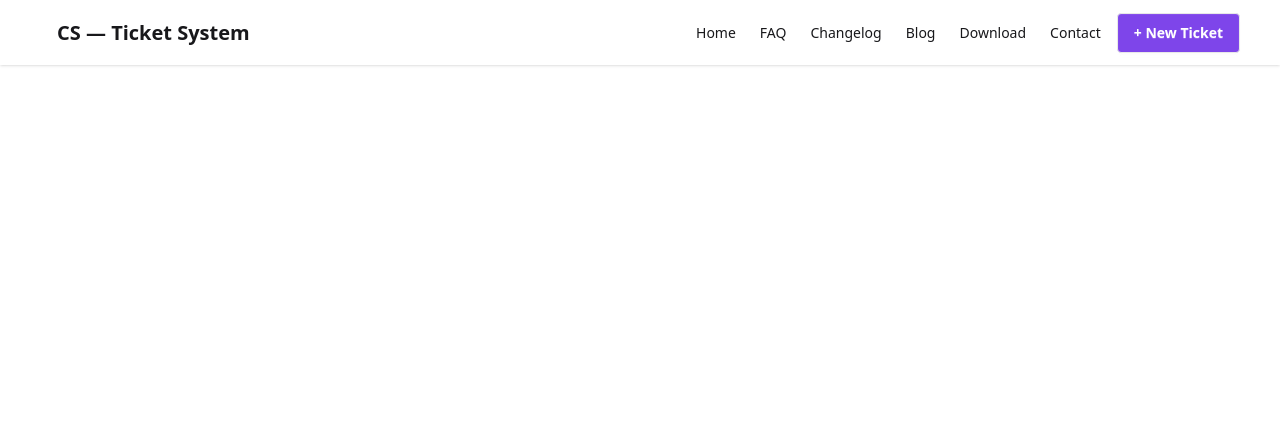
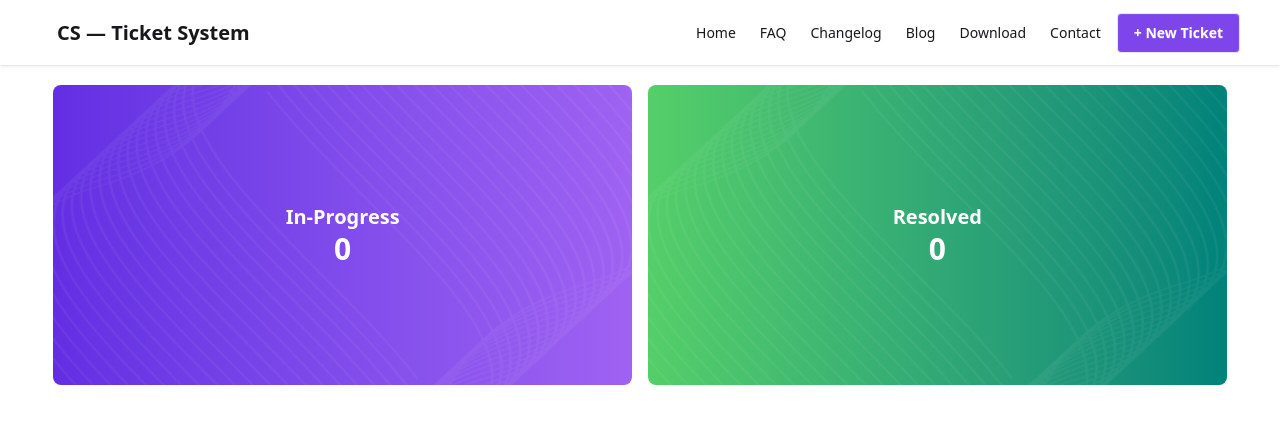
Before and after one commit to Alamin-Rintu/customer-support, a React (Vite) app: page / in a window 1280 px wide. Shown: the top 424 px of the page. Built offline with nearby package versions, Linux system fonts and the light colour scheme.

Commit message:
added in-progress and resolved section

```diff
--- a/src/App.jsx
+++ b/src/App.jsx
@@ -1,8 +1,8 @@
+import vectorImg from './assets/vector1.png'
+
 function App() {
-
   return (
     <>
-
       <div className="navbar bg-base-100 shadow-sm px-10">
         <div className="flex-1">
           <a className="btn btn-ghost text-xl">CS — Ticket System</a>
@@ -22,8 +22,41 @@ function App() {
         </div>
       </div>
 
+      {/* Banner section */}
+      <section className="w-11/12 mx-auto flex  gap-4 h-[300px] mt-5">
+        <div className="w-1/2 bg-gradient-to-r from-[#632EE3] to-[#9F62F2] rounded-lg flex flex-col justify-center items-center text-white relative overflow-hidden">
+          <img
+            src={vectorImg}
+            alt=""
+            className="absolute bottom-0 left-0 h-full opacity-50"
+          />
+          <img
+            src={vectorImg}
+            alt=""
+            className="absolute bottom-0 right-0 h-full opacity-50 rotate-180"
+          />
+          <h2 className="text-xl font-semibold ">In-Progress</h2>
+          <p className="text-3xl font-bold ">0</p>
+        </div>
 
-
+        {/* Resolved Card */}
+        <div className="w-1/2 bg-gradient-to-r from-[#54CF68] to-[#00827A] rounded-lg flex flex-col justify-center items-center text-white relative overflow-hidden">
+          {/* Vector LEFT */}
+          <img
+            src={vectorImg}
+            alt="vector left"
+            className="absolute bottom-0 left-0 h-full opacity-50"
+          />
+          {/* Vector RIGHT */}
+          <img
+            src={vectorImg}
+            alt="vector right"
+            className="absolute bottom-0 right-0 h-full opacity-50 rotate-180"
+          />
+          <h2 className="text-xl font-semibold">Resolved</h2>
+          <p className="text-3xl font-bold">0</p>
+        </div>
+      </section>
     </>
   )
 }
```
